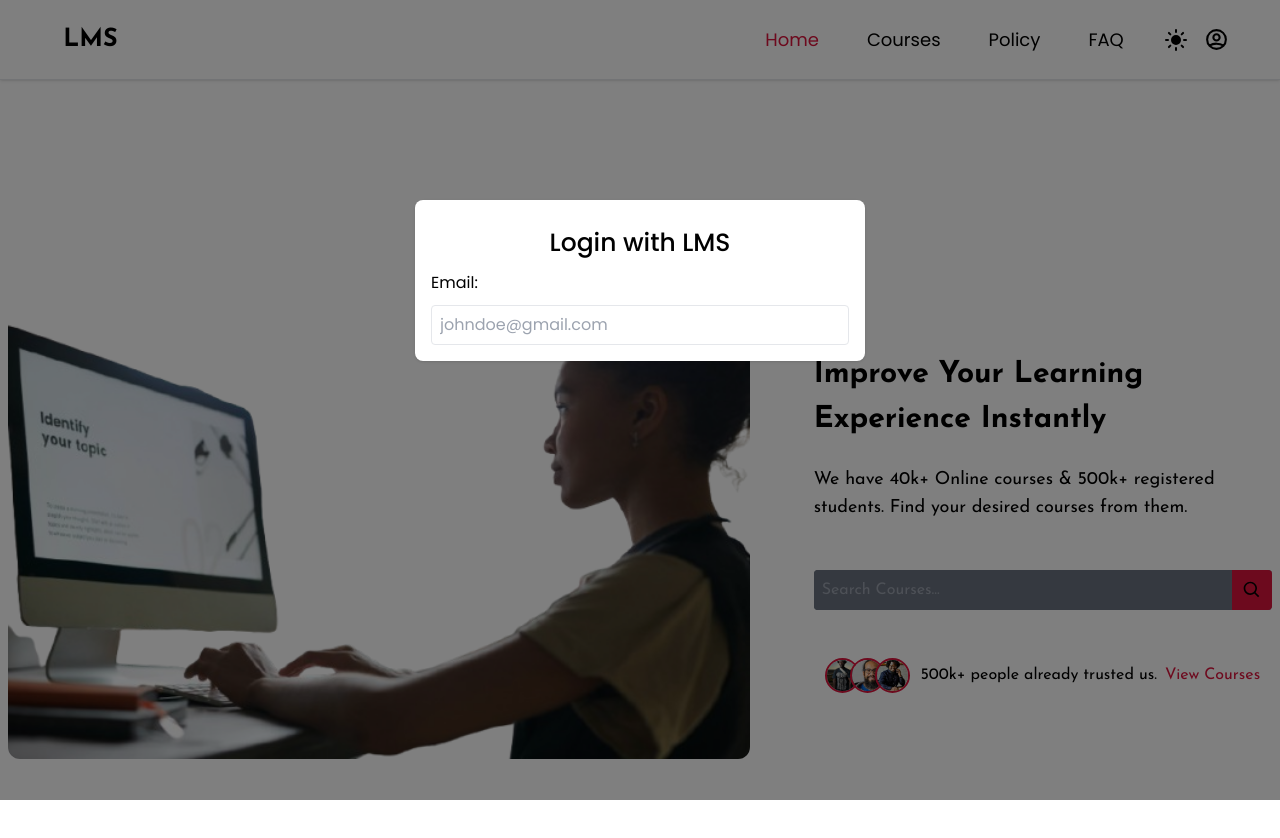
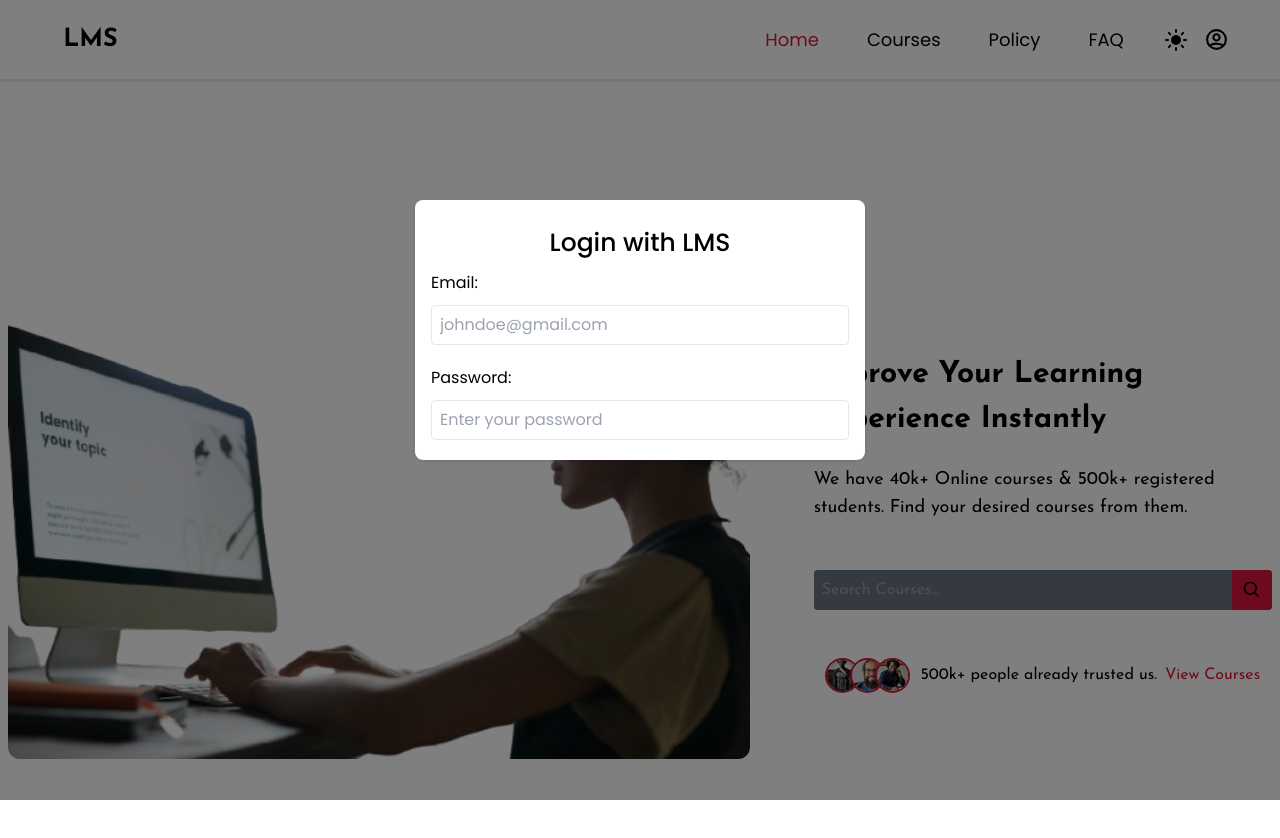
Before and after one commit to rawbil/Advanced-Learning-Management-System, a Next.js app in the folder client/: page / in a window 1280 px wide. Both pictures are taken after a click on the element 1216 px from the left and 39 px from the top of the page. Shown: the top 838 px of the page. Built offline with nearby package versions, Linux system fonts and the light colour scheme.

Commit message:
add password field

```diff
--- a/client/app/(components)/Login.tsx
+++ b/client/app/(components)/Login.tsx
@@ -46,13 +46,28 @@ export default function Login({ setRoute }: Props) {
               onChange={handleChange}
               id="email"
               placeholder="johndoe@gmail.com"
-            className={`${errors.email && touched.email && "border border-red-500"}  ${styles.input}`}
+              className={`${styles.input} ${errors.email && touched.email ? "border border-red-500" : ""}`}
             />
 
             <p className="text-red-500 text-sm">{errors.email}</p>
           </div>
           {/* password */}
-          <div></div>
+          <div className="w-full mt-5 relative mb-1">
+            <label htmlFor="password" className={`${styles.label}`}>
+              Password:{" "}
+            </label>
+            <input
+              type="password"
+              name="password"
+              id="password"
+              value={values.password}
+              onChange={handleChange}
+              placeholder="Enter your password"
+              className={`${errors.password && touched.email && "border border-red-500"}  ${styles.input}`}
+            />
+
+            <p className="text-red-500 text-sm">{errors.password}</p>
+          </div>
         </form>
       </div>
     </div>
```
Lines whose indentation alone changed are shown as unchanged.
